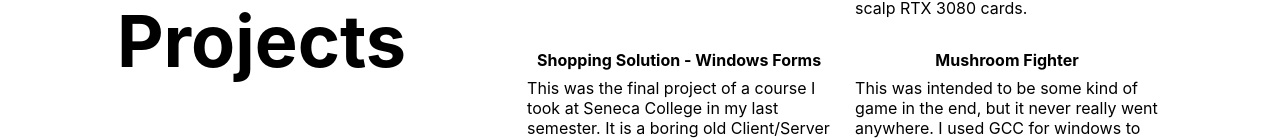
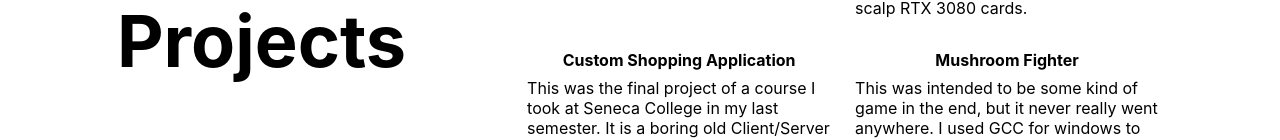
Before and after one commit to ArmyaAli/website-2.0, a Next.js app: page / in a window 1280 px wide. Shown: the part 3033-3173 px from the top of the page. Built offline with nearby package versions, Linux system fonts and the light colour scheme.

Commit message:
updated name

```diff
--- a/data/projects.ts
+++ b/data/projects.ts
@@ -8,7 +8,7 @@ const PROJECTS = [
         desc: "This got me banned off the Canadian BestBuy website temporarily. It uses a tool called puppeteer to automate a chrome browser instance. Utilizing automation you are able to check if a product is in stock. You can feed it a text file containing product links and it'll get to work. I was attempting to use it to scalp RTX 3080 cards."
     },
     {
-        title: "Shopping Solution - Windows Forms",
+        title: "Custom Shopping Application",
         desc: "This was the final project of a course I took at Seneca College in my last semester. It is a boring old Client/Server application that utilizes a variety of features C# and .NET have to offer. Asynchronous programming, multi-threading, .NET sockets APIs. It is named Ali's Tea Shop and it was quite fun to build out. I also got a good mark!"
     },
     {
```
